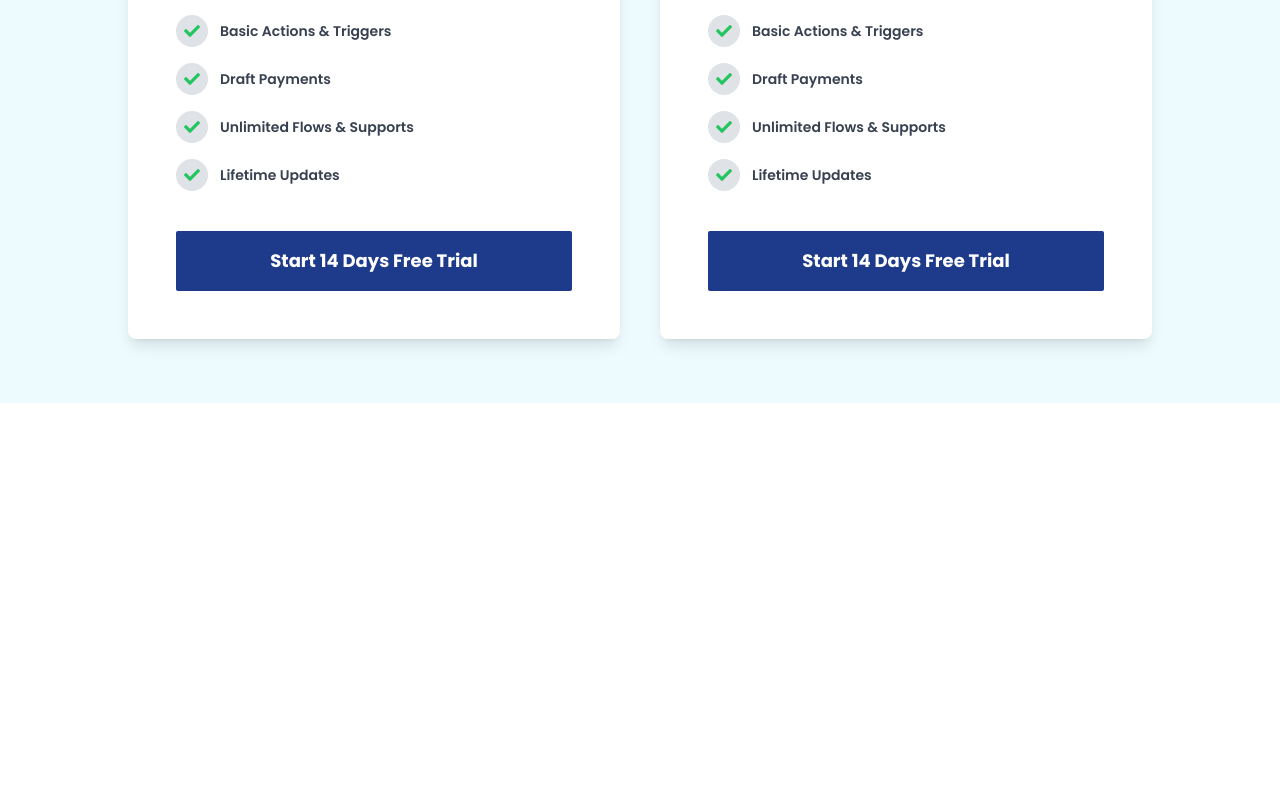
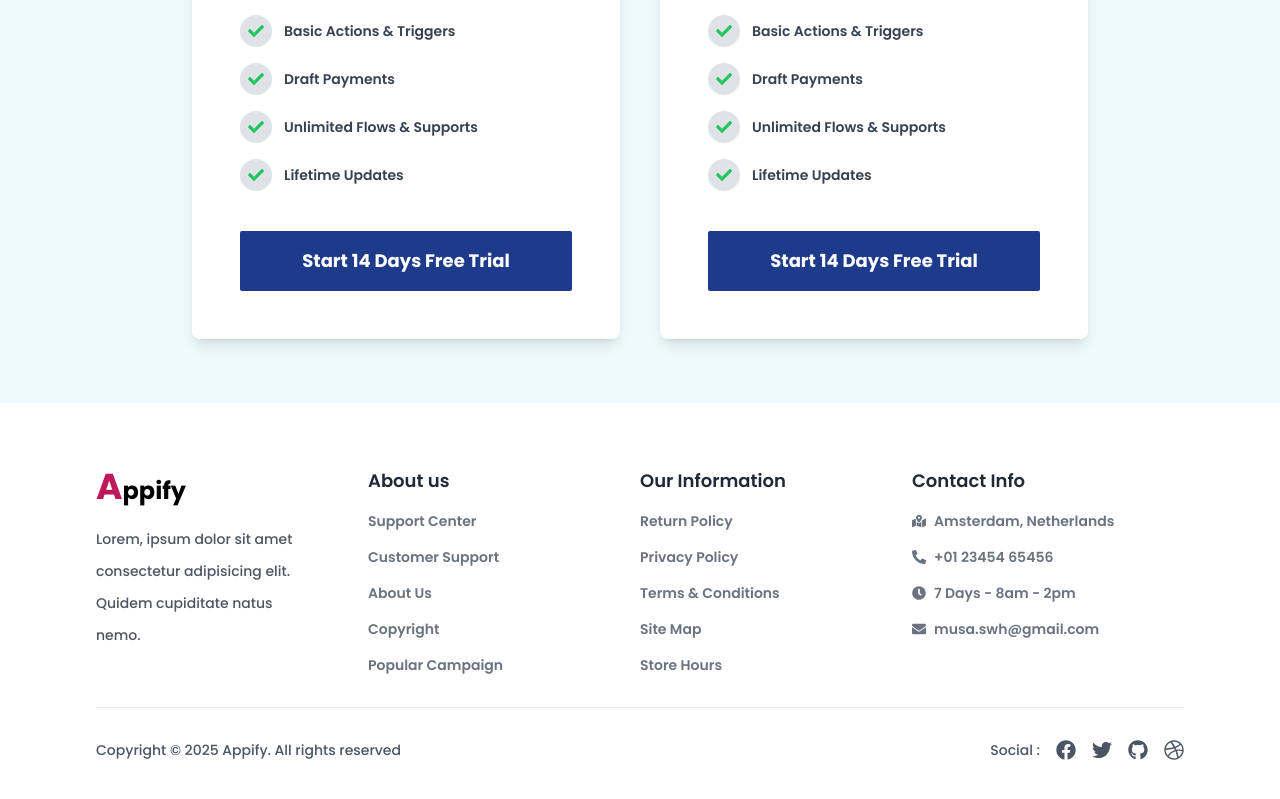
Before and after one commit to musamueed19/Appify-Landing-WW, a Next.js app: page / in a window 1280 px wide. Shown: the part 3797-4596 px from the top of the page. Before the commit the page ends 4200 px from the top, so only its background shows below. Built offline with nearby package versions, Linux system fonts and the light colour scheme.

Commit message:
Completed Footer Section

```diff
--- a/app/layout.tsx
+++ b/app/layout.tsx
@@ -2,6 +2,7 @@ import type { Metadata } from "next";
 import { Poppins } from "next/font/google";
 import "./globals.css";
 import ResponsiveNav from "@/components/Home/Navbar/ResponsiveNav";
+import Footer from "@/components/Home/Footer/Footer";
 
 const font = Poppins({
   weight: ["100", "300", "400", "500", "700", "900", "200", "600", "800"],
@@ -30,7 +31,7 @@ export default function RootLayout({
         {children}
 
         {/* Footer */}
-        {/* <Footer /> */}
+        <Footer />
       </body>
     </html>
   );
--- /dev/null
+++ b/components/Home/Footer/Footer.tsx
@@ -0,0 +1,109 @@
+'use client'
+import { FaClock, FaDribbble, FaEnvelope, FaFacebook, FaGithub, FaInstagram, FaMapMarkedAlt, FaPhoneAlt, FaTwitter } from "react-icons/fa";
+
+const Footer = () => {
+
+    function gitHubHandler() {
+        window.location.href = 'https://github.com/musamueed19/Appify-Landing-WW/tree/main';
+    }
+
+  return (
+    <div className="bg-white py-16">
+          <div className="w-[90%] mx-auto px-4 sm:px-6 lg:px-8">
+              {/* Links & Info - Section */}
+        <div className="grid grid-cols-1 md:grid-cols-3 lg:grid-cols-4">
+          {/* Main Logo - Footer - panel 1 */}
+          {/* Logo & description */}
+          <div>
+            {/* Logo */}
+            <h1 className="text-xl md:text-2xl font-bold cursor-pointer bg-transparent">
+              <span className="text-3xl md:text-4xl text-pink-700">A</span>ppify
+            </h1>
+
+            {/* Description */}
+            <p className="mt-4 text-sm leading-[2rem] w-[80%] font-medium text-gray-600">
+              Lorem, ipsum dolor sit amet consectetur adipisicing elit. Quidem
+              cupiditate natus nemo.
+            </p>
+          </div>
+
+          {/* Footer - panel 2 */}
+          {/* About us - Links */}
+          <div>
+            <h3 className="text-lg font-semibold text-gray-800">About us</h3>
+
+            <ul className="text-gray-500 text-sm mt-4 space-y-4 font-semibold">
+              <li>Support Center</li>
+              <li>Customer Support</li>
+              <li>About Us</li>
+              <li>Copyright</li>
+              <li>Popular Campaign</li>
+            </ul>
+          </div>
+
+          {/* Footer - panel 3 */}
+          {/* Our Information - Links */}
+          <div>
+            <h3 className="text-lg font-semibold text-gray-800">
+              Our Information
+            </h3>
+
+            <ul className="text-gray-500 text-sm mt-4 space-y-4 font-semibold">
+              <li>Return Policy</li>
+              <li>Privacy Policy</li>
+              <li>Terms & Conditions</li>
+              <li>Site Map</li>
+              <li>Store Hours</li>
+            </ul>
+          </div>
+
+          {/* Footer - panel 4 */}
+          {/* Our Contact Info - Links */}
+          <div>
+            <h3 className="text-lg font-semibold text-gray-800">
+              Contact Info
+            </h3>
+
+            <ul className="text-gray-500 text-sm mt-4 space-y-4 font-semibold">
+              <li className="flex items-center">
+                <FaMapMarkedAlt className="mr-2" />
+                Amsterdam, Netherlands
+              </li>
+              <li className="flex items-center">
+                <FaPhoneAlt className="mr-2" />
+                +01 23454 65456
+              </li>
+              <li className="flex items-center">
+                <FaClock className="mr-2" />7 Days - 8am - 2pm
+              </li>
+              <li className="flex items-center">
+                <FaEnvelope className="mr-2" />
+                musa.swh@gmail.com
+              </li>
+            </ul>
+          </div>
+              </div>
+
+              {/* Copyright & Social Connections - Section  */}
+              <div className="mt-8 border-t pt-8 flex flex-col md:flex-row items-center justify-between text-sm text-gray-600 font-medium">
+
+                  {/* Copyright Section */}
+                  <p className="text-center md:text-left">Copyright © 2025 Appify. All rights reserved</p>
+
+                  {/* Social Connections - Section */}
+                  <div className="flex items-center space-x-4 mt-4 md:mt-0">
+                      <span>Social : </span>
+                      <FaFacebook className="hover:text-blue-700 cursor-pointer h-5 w-5" />
+                      <FaTwitter className="hover:text-blue-400 cursor-pointer h-5 w-5" />
+                      <FaGithub onClick={gitHubHandler} className="hover:text-red-950 cursor-pointer h-5 w-5" />
+                      <FaDribbble className="hover:text-pink-700 cursor-pointer h-5 w-5" />
+                      {/* <FaInstagram className="hover:text-pink-600 cursor-pointer h-5 w-5" /> */}
+                  </div>
+
+              </div>
+      </div>
+    </div>
+  );
+};
+
+export default Footer;
--- a/components/Home/Price/Price.tsx
+++ b/components/Home/Price/Price.tsx
@@ -7,7 +7,7 @@ const Price = () => {
         Meet exciting Pricing Plans
       </h2>
 
-      <div className="mt-20 w-[92%] md:w-[80%] mx-auto grid grid-cols-1 lg:grid-cols-2 gap-10">
+      <div className="mt-20 w-[92%] md:w-[80%] lg:w-[70%] mx-auto grid grid-cols-1 lg:grid-cols-2 gap-10">
         {/* Free Plan */}
         <div>
           <PriceCard price={15} plan="Starter" />
```
